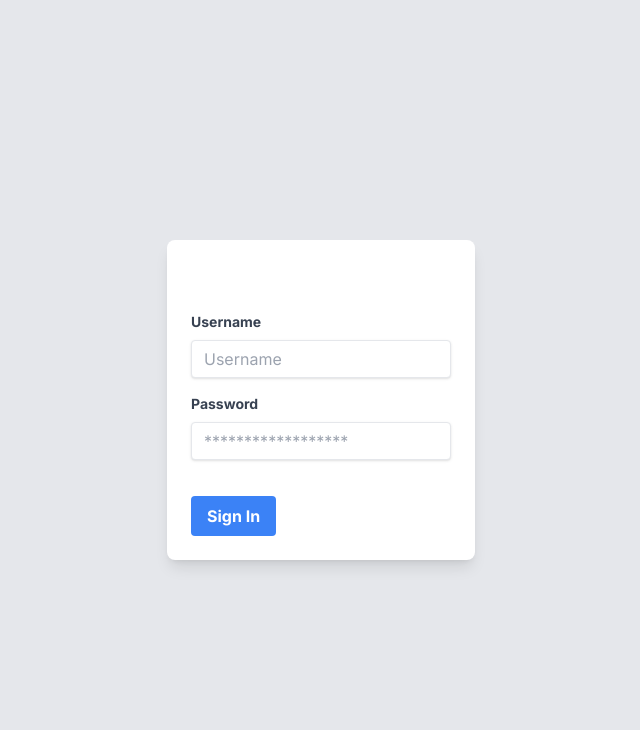
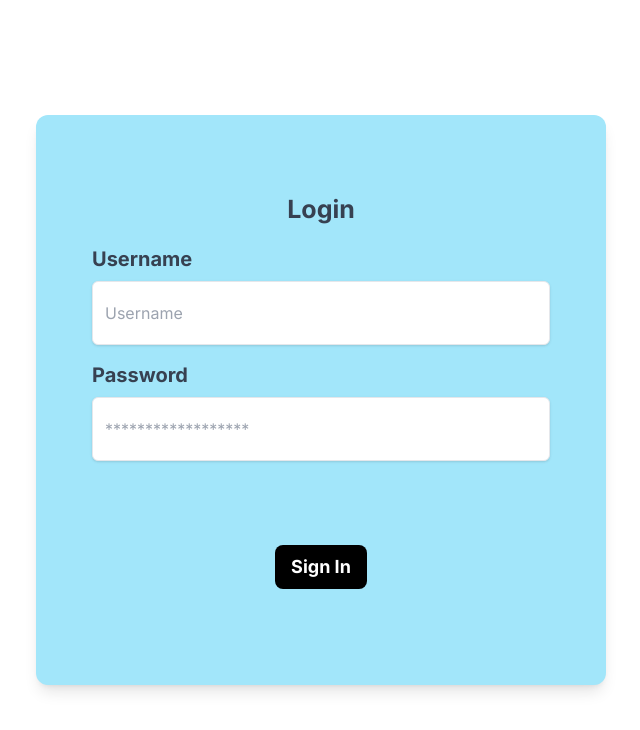
Before and after one commit to IngridC10/budget_manager, a Next.js app: page / in a window 1280 px wide. Shown: the top 730 px of the page, without its empty margins (319-959 px from the left). Built offline with nearby package versions, Linux system fonts and the light colour scheme.

Commit message:
ajustes de estilos

```diff
--- /dev/null
+++ b/app.css
@@ -0,0 +1,29 @@
+@tailwind base;
+@tailwind components;
+@tailwind utilities;
+
+html,
+body,
+#root {
+  @apply box-border text-white bg-black;
+}
+
+::-webkit-scrollbar {
+  width: 4px;
+}
+
+::-webkit-scrollbar:horizontal {
+  height: 8px;
+}
+
+::-webkit-scrollbar-thumb {
+  @apply bg-blueColor rounded-xl;
+}
+
+.task > ::-webkit-scrollbar-thumb {
+  @apply bg-sky-500 rounded-xl;
+}
+
+.css-kmnzss {
+  margin-bottom: 0px;
+}
--- a/app/board/components/columnContainer.tsx
+++ b/app/board/components/columnContainer.tsx
@@ -1,7 +1,8 @@
-'use client';
+"use client";
 import { SortableContext, useSortable } from "@dnd-kit/sortable";
 import TrashIcon from "@/public/assets/icons/TrashIcon";
-import { Column, Id, Task } from "@/types/domain";
+import { Id } from "@/types/domain";
+import { Column, Task } from "../domain/models";
 import { CSS } from "@dnd-kit/utilities";
 import { useMemo, useState } from "react";
 import PlusIcon from "@/public/assets/icons/PlusIcon";
@@ -60,10 +61,10 @@ function ColumnContainer({
         ref={setNodeRef}
         style={style}
         className="
-      bg-columnBackgroundColor
+      bg-customBlue
       opacity-40
       border-2
-      border-pink-500
+      border-customBlue
       w-[350px]
       h-[500px]
       max-h-[500px]
@@ -80,7 +81,7 @@ function ColumnContainer({
       ref={setNodeRef}
       style={style}
       className="
-  bg-columnBackgroundColor
+  bg-customBlue
   w-[350px]
   h-[500px]
   max-h-[500px]
@@ -113,24 +114,13 @@ function ColumnContainer({
       "
       >
         <div className="flex gap-2">
-          <div
-            className="
-        flex
-        justify-center
-        items-center
-        bg-columnBackgroundColor
-        px-2
-        py-1
-        text-sm
-        rounded-full
-        "
-          >
+          <div className="flex items-center justify-center px-2 py-1 text-sm rounded-full bg-columnBackgroundColor">
             0
           </div>
           {!editMode && column.title}
           {editMode && (
             <input
-              className="bg-black focus:border-rose-500 border rounded outline-none px-2"
+              className="px-2 bg-black border rounded outline-none focus:border-blue-500"
               value={column.title}
               onChange={(e) => updateColumn(column.id, e.target.value)}
               autoFocus
@@ -148,21 +138,14 @@ function ColumnContainer({
           onClick={() => {
             deleteColumn(column.id);
           }}
-          className="
-        stroke-gray-500
-        hover:stroke-white
-        hover:bg-columnBackgroundColor
-        rounded
-        px-1
-        py-2
-        "
+          className="px-1 py-2 rounded stroke-gray-500 hover:stroke-white hover:bg-columnBackgroundColor"
         >
           <TrashIcon />
         </button>
       </div>
 
       {/* Column task container */}
-      <div className="flex flex-grow flex-col gap-4 p-2 overflow-x-hidden overflow-y-auto">
+      <div className="flex flex-col flex-grow gap-4 p-2 overflow-x-hidden overflow-y-auto">
         <SortableContext items={tasksIds}>
           {tasks.map((task) => (
             <TaskCard
@@ -176,12 +159,12 @@ function ColumnContainer({
       </div>
       {/* Column footer */}
       <button
-        className="flex gap-2 items-center border-columnBackgroundColor border-2 rounded-md p-4 border-x-columnBackgroundColor hover:bg-mainBackgroundColor hover:text-rose-500 active:bg-black"
+        className="flex items-center gap-2 p-4 border-2 rounded-md border-columnBackgroundColor border-x-columnBackgroundColor hover:bg-mainBackgroundColor hover:text-colorLightBlue active:bg-black"
         onClick={() => {
           createTask(column.id);
         }}
       >
-        <PlusIcon className="h-6 w-6"/>
+        <PlusIcon className="w-6 h-6" />
         Add task
       </button>
     </div>
--- a/app/board/components/kanbanBoard.tsx
+++ b/app/board/components/kanbanBoard.tsx
@@ -1,7 +1,8 @@
-'use client';
+"use client";
 import PlusIcon from "@/public/assets/icons/PlusIcon";
 import { use, useEffect, useMemo, useState } from "react";
-import { Column, Id, Task } from "@/types/domain";
+import { Column, Task } from "../domain/models";
+import { Id } from "@/types/domain";
 import ColumnContainer from "./columnContainer";
 import {
   DndContext,
@@ -126,14 +127,14 @@ function KanbanBoard() {
   }, []);
 
   return (
-    <div className="m-auto flex min-h-screen w-full items-center overflow-x-auto overflow-y-hidden px-[40px]">
+    <div className="m-auto flex min-h-screen w-full items-center overflow-x-auto overflow-y-hidden px-[40px] bg-colorLightBlue">
       <DndContext
         sensors={sensors}
         onDragStart={onDragStart}
         onDragEnd={onDragEnd}
         onDragOver={onDragOver}
       >
-        <div className="m-auto flex gap-4">
+        <div className="flex gap-4 m-auto">
           <div className="flex gap-4">
             <SortableContext items={columnsId}>
               {columns.map((col) => (
@@ -164,18 +165,19 @@ function KanbanBoard() {
               border-2
               border-columnBackgroundColor
               p-4
-              ring-rose-500
+              ring-blue-500
               hover:ring-2
               flex
               gap-2
             "
           >
-            <PlusIcon  className="h-6 w-6"/>
+            <PlusIcon className="w-6 h-6" />
             Add Column
           </button>
         </div>
 
-        {isClient && createPortal(
+        {isClient &&
+          createPortal(
             <DragOverlay>
               {activeColumn && (
                 <ColumnContainer
--- a/app/board/components/taskCard.tsx
+++ b/app/board/components/taskCard.tsx
@@ -1,9 +1,16 @@
-'use client';
+"use client";
 import { useEffect, useState } from "react";
 import TrashIcon from "@/public/assets/icons/TrashIcon";
-import { Id, Task } from "@/types/domain"
+import { Id } from "@/types/domain";
+import { Task } from "../domain/models";
+import { FontAwesomeIcon } from "@fortawesome/react-fontawesome";
 import { useSortable } from "@dnd-kit/sortable";
 import { CSS } from "@dnd-kit/utilities";
+import {
+  faEdit,
+  faTrash,
+  faInfoCircle,
+} from "@fortawesome/free-solid-svg-icons";
 
 interface Props {
   task: Task;
@@ -52,7 +59,7 @@ function TaskCard({ task, deleteTask, updateTask }: Props) {
         style={style}
         className="
         opacity-30
-      bg-mainBackgroundColor p-2.5 h-[100px] min-h-[100px] items-center flex text-left rounded-xl border-2 border-rose-500  cursor-grab relative
+      bg-mainBackgroundColor p-2.5 h-[100px] min-h-[100px] items-center flex text-left rounded-xl border-2 border-blue-500  cursor-grab relative
       "
       />
     );
@@ -65,7 +72,7 @@ function TaskCard({ task, deleteTask, updateTask }: Props) {
         style={style}
         {...attributes}
         {...listeners}
-        className="bg-mainBackgroundColor p-2.5 h-[100px] min-h-[100px] items-center flex text-left rounded-xl hover:ring-2 hover:ring-inset hover:ring-rose-500 cursor-grab relative"
+        className="bg-mainBackgroundColor p-2.5 h-[100px] min-h-[100px] items-center flex text-left rounded-xl hover:ring-2 hover:ring-inset hover:ring-blue-500 cursor-grab relative"
       >
         <textarea
           className="
@@ -94,7 +101,7 @@ function TaskCard({ task, deleteTask, updateTask }: Props) {
       {...attributes}
       {...listeners}
       onClick={toggleEditMode}
-      className="bg-mainBackgroundColor p-2.5 h-[100px] min-h-[100px] items-center flex text-left rounded-xl hover:ring-2 hover:ring-inset hover:ring-rose-500 cursor-grab relative task"
+      className="bg-mainBackgroundColor p-2.5 h-[100px] min-h-[100px] items-center flex text-left rounded-xl hover:ring-2 hover:ring-inset hover:ring-blue-500 cursor-grab relative task"
       onMouseEnter={() => {
         setMouseIsOver(true);
       }}
@@ -111,8 +118,11 @@ function TaskCard({ task, deleteTask, updateTask }: Props) {
           onClick={() => {
             deleteTask(task.id);
           }}
-          className="stroke-white absolute right-4 top-1/2 -translate-y-1/2 bg-columnBackgroundColor p-2 rounded opacity-60 hover:opacity-100"
+          className="absolute flex flex-row gap-4 p-2 -translate-y-1/2 rounded stroke-white right-4 top-1/2 bg-columnBackgroundColor opacity-60 hover:opacity-100"
         >
+          <FontAwesomeIcon icon={faEdit} />
+
+          <FontAwesomeIcon icon={faInfoCircle} />
           <TrashIcon />
         </button>
       )}
--- /dev/null
+++ b/app/board/domain/models.tsx
@@ -0,0 +1,12 @@
+import { Id } from "@/types/domain";
+
+export type Column = {
+  id: Id;
+  title: string;
+};
+
+export type Task = {
+  id: Id;
+  columnId: Id;
+  content: string;
+};
--- a/app/page.tsx
+++ b/app/page.tsx
@@ -1,41 +1,50 @@
 // simple login page with taildwind and react
 
-import Link from 'next/link';
-import React from 'react';
+import Link from "next/link";
+import React from "react";
 
 export default function Home() {
   return (
-    <div className="flex justify-center items-center h-screen bg-gray-200">
-      <div className="bg-white p-6 rounded-lg shadow-lg">
-        <h1 className="text-2xl font-semibold mb-4">Login</h1>
+    <div className="flex items-center justify-center h-screen bg-white">
+      <div className="w-[570px] h-[570px]  p-14 bg-colorLightBlue rounded-xl shadow-lg">
+        <h1 className="mb-4 text-[25px] m-5 font-bold text-center text-gray-700">
+          Login
+        </h1>
         <form>
           <div className="mb-4">
-            <label className="block text-gray-700 text-sm font-bold mb-2" htmlFor="username">
+            <label
+              className="block mb-2 text-xl font-bold text-gray-700"
+              htmlFor="username"
+            >
               Username
             </label>
             <input
-              className="shadow appearance-none border rounded w-full py-2 px-3 text-gray-700 leading-tight focus:outline-none focus:shadow-outline"
+              className="w-full h-16 px-3 py-2 leading-tight text-gray-700 border rounded-md shadow appearance-none focus:outline-none focus:shadow-outline"
               id="username"
               type="text"
               placeholder="Username"
             />
           </div>
           <div className="mb-6">
-            <label className="block text-gray-700 text-sm font-bold mb-2" htmlFor="password">
+            <label
+              className="block mb-2 text-xl font-bold text-gray-700"
+              htmlFor="password"
+            >
               Password
             </label>
             <input
-              className="shadow appearance-none border border-red rounded w-full py-2 px-3 text-gray-700 mb-3 leading-tight focus:outline-none focus:shadow-outline"
+              className="w-full h-16 px-3 py-2 mb-3 leading-tight text-gray-700 border rounded-md shadow appearance-none border-red focus:outline-none focus:shadow-outline"
               id="password"
               type="password"
               placeholder="******************"
             />
           </div>
-          <div className="flex items-center justify-between">
-            <Link href="/board" className="bg-blue-500 hover:bg-blue-700 text-white font-bold py-2 px-4 rounded focus:outline-none focus:shadow-outline"
-              type="button">
-
-
+          <div className="flex items-center justify-center p-12 ">
+            <Link
+              href="/board"
+              className="px-4 py-2 text-lg font-bold text-white bg-black rounded-lg hover:bg-customBlue focus:outline-none focus:shadow-outline"
+              type="button"
+            >
               Sign In
             </Link>
           </div>
--- a/public/assets/icons/PlusIcon.tsx
+++ b/public/assets/icons/PlusIcon.tsx
@@ -1,4 +1,4 @@
-function PlusIcon({ className, ...props }: PlusIconProps) {
+function PlusIcon({ className, ...props }: SVGIconProps) {
   return (
     <svg
       xmlns="http://www.w3.org/2000/svg"
@@ -8,7 +8,6 @@ function PlusIcon({ className, ...props }: PlusIconProps) {
       stroke="currentColor"
       className={className}
       {...props}
-
     >
       <path
         strokeLinecap="round"
--- a/tailwind.config.ts
+++ b/tailwind.config.ts
@@ -14,9 +14,12 @@ const config: Config = {
           "conic-gradient(from 180deg at 50% 50%, var(--tw-gradient-stops))",
       },
       colors: {
-        "mainBackgroundColor": '#0D1117',
-        "columnBackgroundColor": '#161C22'
-      }
+        mainBackgroundColor: "#0D1117",
+        columnBackgroundColor: "#161C22",
+        customBlue: "#0D3A5C",
+        colorLightBlue: "#A2E6FA",
+        blueColor: "#0D3A5C",
+      },
     },
   },
   plugins: [],
--- a/types/ui.ts
+++ b/types/ui.ts
@@ -1,3 +1,3 @@
-interface PlusIconProps extends React.SVGProps<SVGSVGElement> {
-    className?: string;
+interface SVGIconProps extends React.SVGProps<SVGSVGElement> {
+  className?: string;
 }
```
Also changed, not shown: package.json (+12 -10 lines), types/domain.ts (+0 -11 lines), app/board/domain/services.tsx (added), 1 other file (tests, documents, lock files or other folders). Lines whose indentation alone changed are shown as unchanged.
